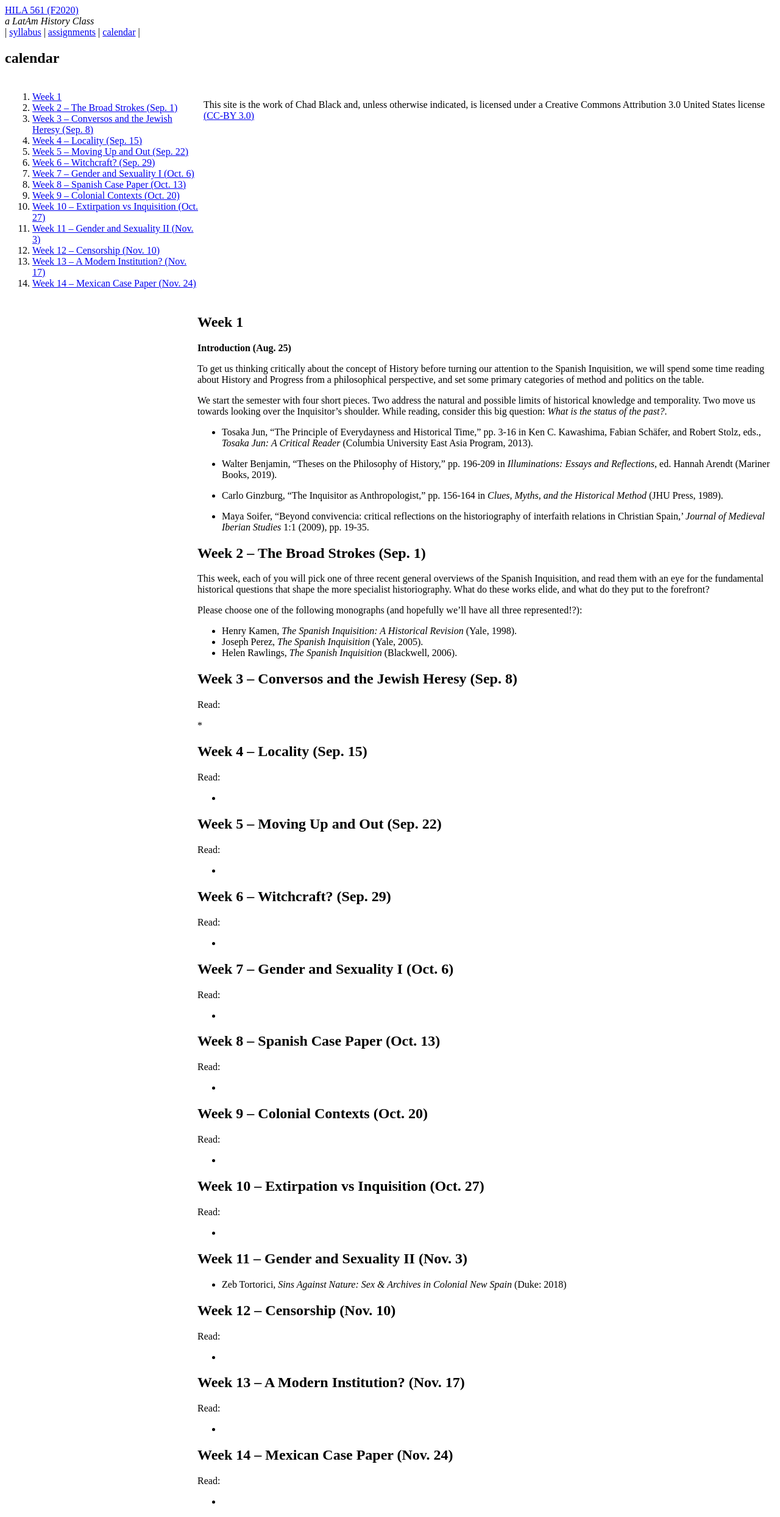
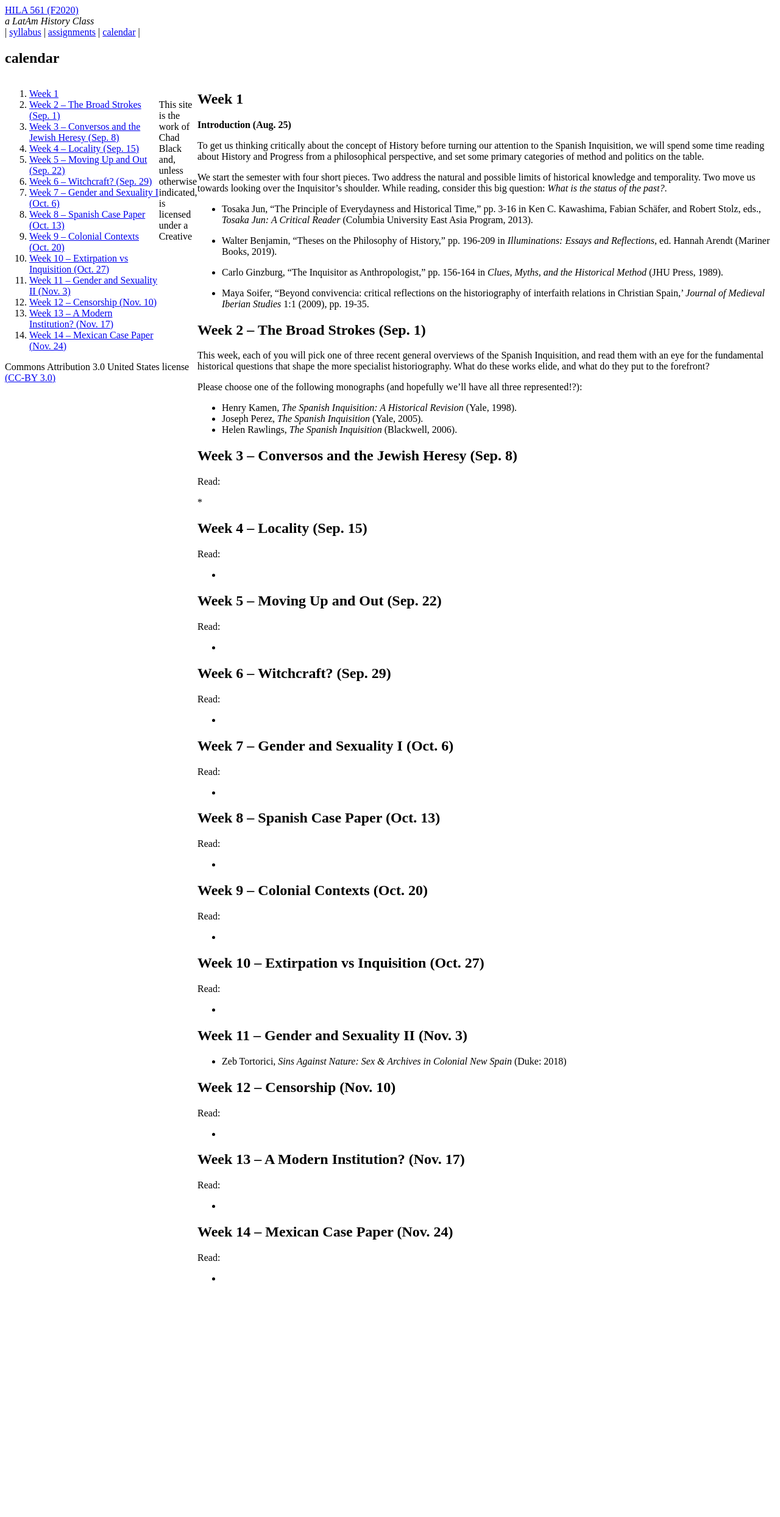
Before and after one commit to chadblack/561-Inquisition, a Jekyll site: the page built from calendar.md, in a window 1280 px wide. Shown: the whole page at 61% size. Built offline with Jekyll 4.4.1, drawn with Linux system fonts in a browser that asks for light colours; some web fonts are replaced; after the commit the page ends 2122 px from its top, so only the background shows below that.

Commit message:
this is stupid

```diff
--- a/calendar.md
+++ b/calendar.md
@@ -6,7 +6,7 @@ title: calendar
 # calendar {#history}
 {: .no_toc}
 
-<div style="float:left; width:25%; padding:5px;">
+<div style="float:left; width:20%;">
 1. week
 {:toc}
 </div>
--- a/css/screen.css
+++ b/css/screen.css
@@ -62,7 +62,7 @@ article {
 	background-color: white;
 	min-height: 300px;
 	width: 90%;
-	// max-width:  650px;
+	max-width:  900px;
 	padding-top: 1em;
 //	padding-left: 2.5em;
     margin: 0 auto;
```
